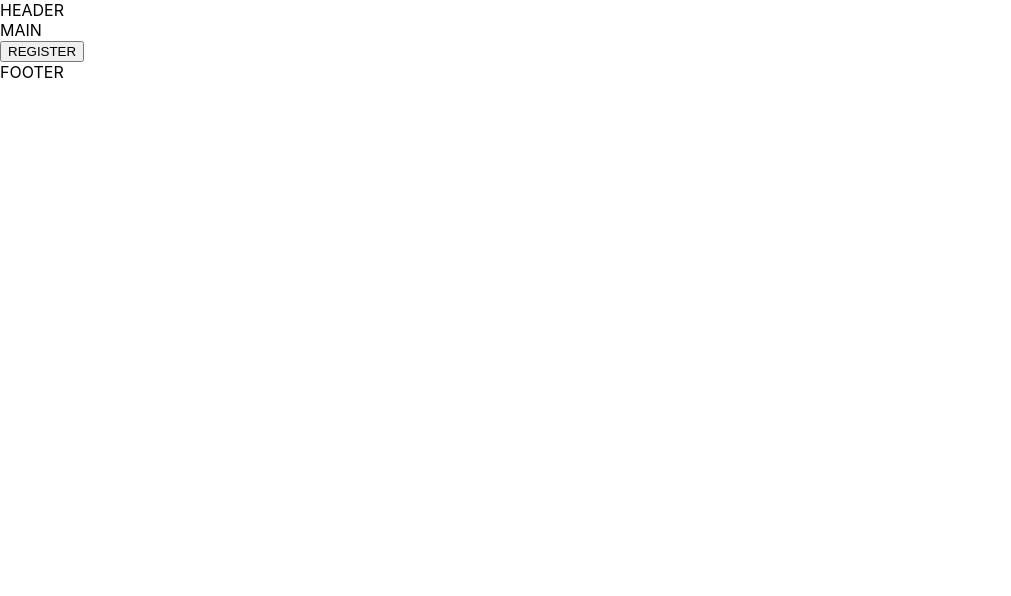
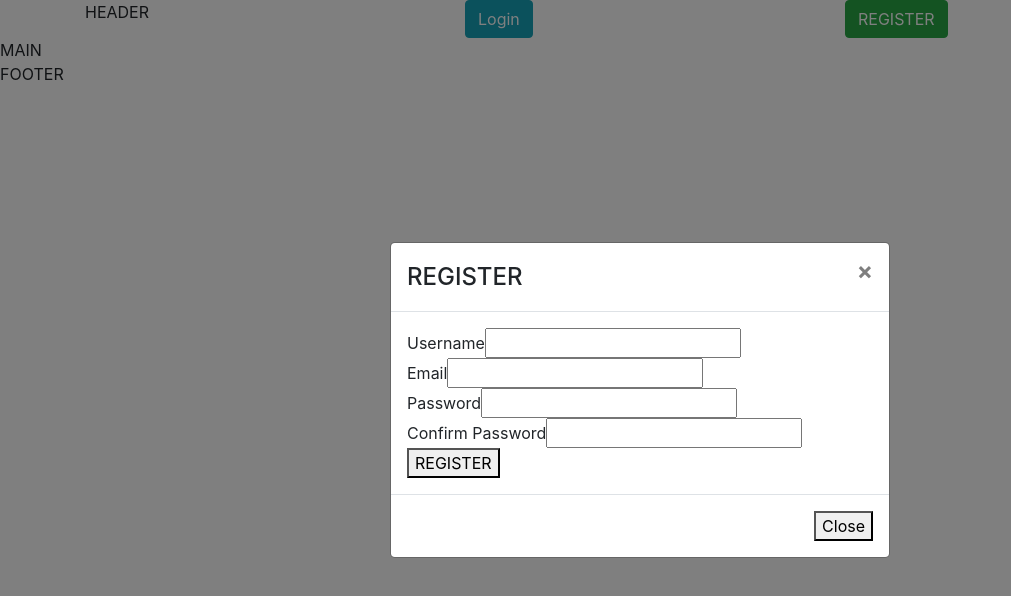
Before and after one commit to JuanLu90/ManaSport, a React (Create React App) app in the folder client-manasports/: page / in a window 1280 px wide. Both pictures are taken after a click on the button "REGISTER". Shown: the top 596 px of the page, without its empty margins (0-1011 px from the left). Built offline with nearby package versions, Linux system fonts and the light colour scheme; no server answers; a small style sheet from the web is missing; what react-router-redux would draw is missing.

Commit message:
register modal created and user register allowed

```diff
--- a/client-manasports/package.json
+++ b/client-manasports/package.json
@@ -6,9 +6,10 @@
     "@testing-library/jest-dom": "^4.2.4",
     "@testing-library/react": "^9.4.1",
     "@testing-library/user-event": "^7.2.1",
-    "connected-react-router": "^6.7.0",
+    "bootstrap": "^4.4.1",
     "history": "^4.10.1",
     "react": "^16.13.0",
+    "react-bootstrap": "^1.0.0-beta.17",
     "react-dom": "^16.13.0",
     "react-redux": "^7.2.0",
     "react-router-dom": "^5.1.2",
--- a/client-manasports/public/index.html
+++ b/client-manasports/public/index.html
@@ -1,16 +1,16 @@
 <!DOCTYPE html>
 <html lang="en">
+
 <head>
   <meta charset="utf-8" />
   <link rel="icon" href="%PUBLIC_URL%/favicon.ico" />
   <meta name="viewport" content="width=device-width, initial-scale=1" />
   <meta name="theme-color" content="#000000" />
-    <meta
-      name="description"
-      content="Web site created using create-react-app"
-    />
+  <meta name="description" content="Web site created using create-react-app" />
   <base href="%PUBLIC_URL%/" />
   <link rel="apple-touch-icon" href="%PUBLIC_URL%/logo192.png" />
+  <link rel="stylesheet" href="https://stackpath.bootstrapcdn.com/bootstrap/4.4.1/css/bootstrap.min.css"
+    integrity="sha384-ggOyR0iXCbMQv3Xipma34MD+dH/1fQ784/j6cY/iJTQUOhcWr7x9JvoRxT2MZw1T" crossorigin="anonymous" />
   <!--
       manifest.json provides metadata used when your web app is installed on a
       user's mobile device or desktop. See https://developers.google.com/web/fundamentals/web-app-manifest/
@@ -27,6 +27,7 @@
     -->
   <title>React App</title>
 </head>
+
 <body>
   <noscript>You need to enable JavaScript to run this app.</noscript>
   <div id="root"></div>
@@ -41,4 +42,5 @@
       To create a production bundle, use `npm run build` or `yarn build`.
     -->
 </body>
+
 </html>
--- a/client-manasports/src/components/Header.jsx
+++ /dev/null
@@ -1,12 +0,0 @@
-// DEPENDENCES
-import React from "react";
-
-
-const Header = () => {
-
-    return (
-       <div>HEADER</div>
-    );
-};
-
-export default Header;
--- /dev/null
+++ b/client-manasports/src/components/Header/Header.jsx
@@ -0,0 +1,31 @@
+// DEPENDENCES
+import React, { useState } from "react";
+import ModalRegister from "./registerModal";
+
+const Header = () => {
+
+    const [openModalRegister, setOpenModalRegister] = useState(false);
+
+    return (
+        <>
+            <div className="container">
+                <div className="row">
+                    <div className="col">HEADER</div>
+                    <div className="col">
+                        <button className="btn btn-info">Login</button>
+                    </div>
+                    <div className="col">
+                        <button className="btn btn-success" onClick={() => setOpenModalRegister(!openModalRegister)}>REGISTER</button>
+                    </div>
+                </div>
+            </div>
+
+            <ModalRegister
+                show={openModalRegister}
+                onHide={() => setOpenModalRegister(false)}
+            />
+        </>
+    );
+};
+
+export default Header;
--- /dev/null
+++ b/client-manasports/src/components/Header/registerModal.jsx
@@ -0,0 +1,86 @@
+// DEPENDENCES
+import React, { useState } from "react";
+import Modal from 'react-bootstrap/Modal';
+import { connect } from 'react-redux';
+import { registerAction } from "../../redux/actions/action";
+
+const ModalRegister = (props) => {
+
+    const { registerAction } = props;
+
+    const initialState = {
+        name: "",
+        username: "",
+        email: "",
+        password: ""
+    };
+
+    const [newUser, setNewUser] = useState(initialState);
+
+    const handleChange = event => {     // CHANGE PROPERTIES ABOUT THEM NAME
+        const { name, value } = event.target;
+
+        setNewUser(prevUser => ({
+            ...prevUser,
+            [name]: value
+        }));
+
+    };
+
+    const onSave = () => {
+        registerAction(newUser);
+    }
+
+    return (
+        <Modal
+            {...props}
+            size="md"
+            aria-labelledby="contained-modal-title-vcenter"
+            centered
+        >
+            <Modal.Header closeButton>
+                <Modal.Title id="contained-modal-title-vcenter">
+                    REGISTER
+          </Modal.Title>
+            </Modal.Header>
+            <Modal.Body>
+                <form onSubmit={onSave}>
+                    <div className="row">
+                        <div className="col">
+                            Username
+                            <input type="text" name="name" value={newUser.name} onChange={handleChange}></input>
+                        </div>
+                    </div>
+                    <div className="row">
+                        <div className="col">
+                            Email
+                            <input type="text" name="username" value={newUser.username} onChange={handleChange}></input>
+                        </div>
+                    </div>
+                    <div className="row">
+                        <div className="col">
+                            Password
+                            <input type="text" name="email" value={newUser.email} onChange={handleChange}></input>
+                        </div>
+                    </div>
+                    <div className="row">
+                        <div className="col">
+                            Confirm Password
+                            <input type="text" name="password" value={newUser.password} onChange={handleChange}></input>
+                        </div>
+                    </div>
+                    <button type="submit">REGISTER</button>
+                </form>
+            </Modal.Body>
+            <Modal.Footer>
+                <button onClick={props.onHide}>Close</button>
+            </Modal.Footer>
+        </Modal>
+    );
+}
+
+const mapDispatchToProps = {
+    registerAction
+};
+
+export default connect(null, mapDispatchToProps)(ModalRegister);
--- a/client-manasports/src/components/Layout.jsx
+++ b/client-manasports/src/components/Layout.jsx
@@ -2,7 +2,7 @@
 import React from 'react';
 
 // COMPONENTS
-import Header from './Header';
+import Header from './Header/Header';
 import Footer from './Footer';
 
 const Layout = props => {
--- a/client-manasports/src/components/Main.jsx
+++ b/client-manasports/src/components/Main.jsx
@@ -1,29 +1,13 @@
 // DEPENDENCES
 import React from "react";
-import { connect } from 'react-redux';
-import { registerAction } from "../redux/actions/action";
 
-const Main = props => {
-
-  const { registerAction } = props;
-
-    const user = {
-        name: "aaaaaa",
-        username: "bbbbbbb",
-        email: "cccccc@hotmail.es",
-        password: "mypassword"
-    };
+const Main = () => {
 
     return (
         <div>
             <div>MAIN</div>
-            <div><button onClick={() => registerAction(user)}>REGISTER</button></div>
         </div>
     );
 };
 
-const mapDispatchToProps = {
-  registerAction
-};
-
-export default connect(null, mapDispatchToProps)(Main);
+export default Main;
--- a/client-manasports/src/index.js
+++ b/client-manasports/src/index.js
@@ -6,6 +6,9 @@ import * as serviceWorker from './serviceWorker';
 import { Provider } from 'react-redux';
 import { createBrowserHistory } from 'history';
 import configureStore from './configureStore';
+
+// STYLES
+import 'bootstrap/dist/css/bootstrap.min.css';
 
 const baseUrl = document.getElementsByTagName('base')[0].getAttribute('href');
 const history = createBrowserHistory({ basename: baseUrl });
```
Also changed, not shown: 1 other file (tests, documents, lock files or other folders). Lines whose indentation alone changed are shown as unchanged.
